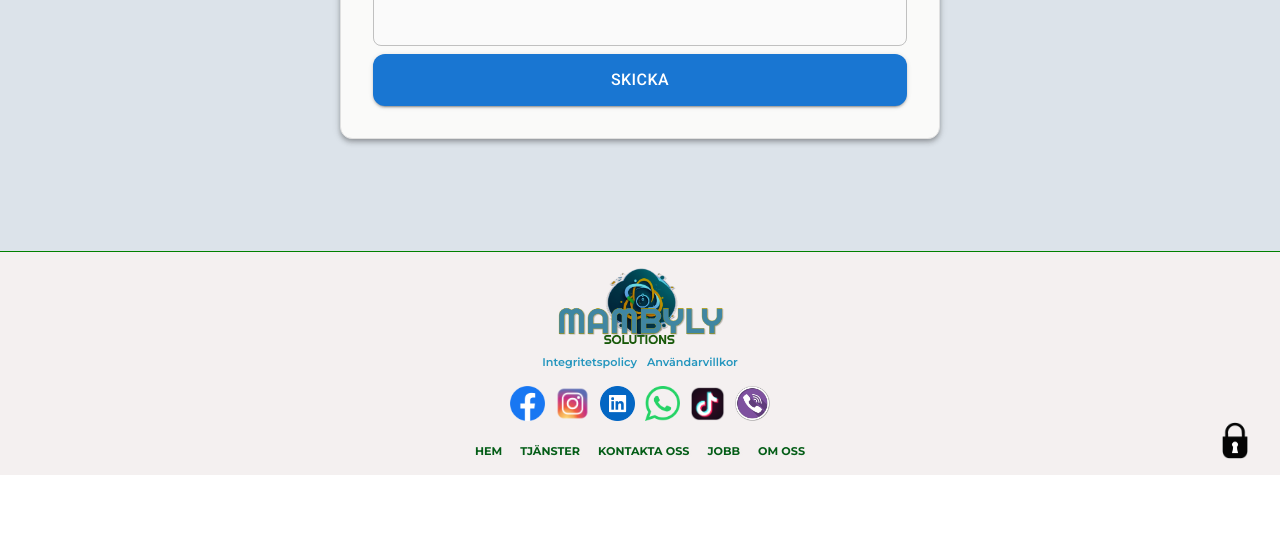
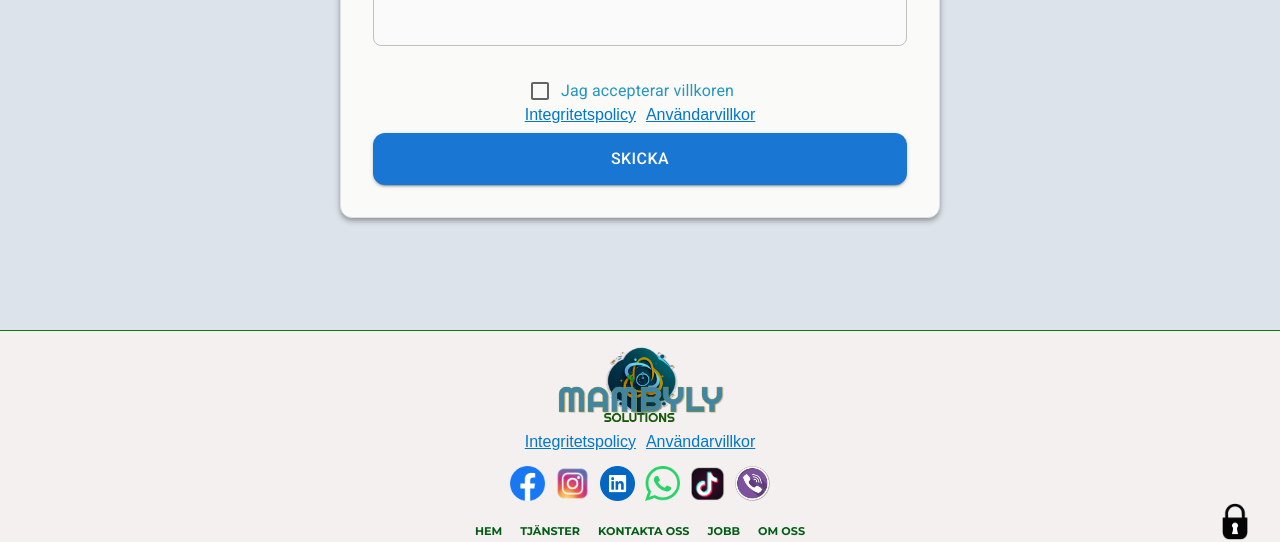
Before and after one commit to Emadenni/MambyLy-logistics-frontend, a React (Vite) app: page /kontaktaOss in a window 1280 px wide. Shown: the part 1890-2432 px from the top of the page. Before the commit the page ends 2365 px from the top, so only its background shows below. Built offline with nearby package versions, Linux system fonts and the light colour scheme; no server answers.

Commit message:
added terms modal and checkbox

```diff
--- a/src/components/ContactForm/ContactForm.tsx
+++ b/src/components/ContactForm/ContactForm.tsx
@@ -1,10 +1,11 @@
 import React, { useState, useEffect } from "react";
-import { TextField, Button, MenuItem, Select, FormControl, Box, Typography, SelectChangeEvent } from "@mui/material";
+import { TextField, Button, MenuItem, Select, FormControl, Box, Typography, SelectChangeEvent, Checkbox, FormControlLabel } from "@mui/material";
 import { FormData } from "../../types/common";
 import { positionsData } from "../data/positions";
 import useSubmitMessages from "../../hooks/useSubmitMessage";
 import { microservices } from "../data/microservices";
 import { validateForm } from "../../utils/formValidation";
+import Terms from "../Terms/Terms";
 
 const ContactForm: React.FC<{ subjectFromCard: string; isJobApplication?: boolean }> = ({
   subjectFromCard,
@@ -16,10 +17,12 @@ const ContactForm: React.FC<{ subjectFromCard: string; isJobApplication?: boolea
     message: "",
     subject: subjectFromCard || "",
     file: null,
+    termsAccepted: false,
   });
 
   const [successMessage, setSuccessMessage] = useState<string>("");
   const [errors, setErrors] = useState<{ [key: string]: string }>({});
+  const [acceptTerms, setAcceptTerms] = useState(false);
 
   const { isSubmitting, error, handleSubmit } = useSubmitMessages(isJobApplication);
 
@@ -43,13 +46,23 @@ const ContactForm: React.FC<{ subjectFromCard: string; isJobApplication?: boolea
     }
   };
 
+  const handleTermsChange = (e: React.ChangeEvent<HTMLInputElement>) => {
+    setAcceptTerms(e.target.checked);
+  };
+
   const handleFormSubmit = async (e: React.FormEvent) => {
     e.preventDefault();
 
     const formErrors = validateForm(formData, isJobApplication);
     setErrors(formErrors);
 
-    if (Object.keys(formErrors).length > 0) return;
+    if (Object.keys(formErrors).length > 0 || !acceptTerms) {
+      setErrors((prev) => ({
+        ...prev,
+        terms: "Du måste acceptera villkoren för att skicka formuläret.",
+      }));
+      return;
+    }
 
     const result = await handleSubmit(formData);
 
@@ -59,6 +72,7 @@ const ContactForm: React.FC<{ subjectFromCard: string; isJobApplication?: boolea
       message: "",
       subject: subjectFromCard || "",
       file: null,
+      termsAccepted:false,
     });
 
     if (result.success && !error) {
@@ -214,6 +228,15 @@ const ContactForm: React.FC<{ subjectFromCard: string; isJobApplication?: boolea
         </>
       )}
 
+      <FormControl fullWidth margin="normal" sx={{ display: "flex", alignItems: "center" }}>
+        <FormControlLabel
+          control={<Checkbox checked={acceptTerms} onChange={handleTermsChange} />}
+          label="Jag accepterar villkoren"
+        />
+        <Terms />
+        {errors.terms && <Typography color="error.main" variant="caption">{errors.terms}</Typography>}
+      </FormControl>
+
       <Button
         type="submit"
         variant="contained"
--- a/src/components/Terms/Terms.tsx
+++ b/src/components/Terms/Terms.tsx
@@ -1,24 +1,59 @@
-import React from 'react'
-import { Link } from 'react-router-dom'
+import React, { useState } from 'react'
 import "./terms.scss"
 
-type Props = {}
+const Terms: React.FC = () => {
+  const [showModal, setShowModal] = useState<'policy' | 'terms' | null>(null)
 
-const Terms: React.FC  = (props: Props) => {
   return (
     <article className='terms'>
-        <ul className='terms__list' >
-            <li className='terms__list__item' >
-        <Link to="/">
-        Integritetspolicy
-        </Link>
+      <ul className='terms__list'>
+        <li className='terms__list__item'>
+          <button onClick={() => setShowModal('policy')}>
+            Integritetspolicy
+          </button>
         </li>
-            <li className='terms__list__item' >
-        <Link to="/" >
-        Användarvillkor
-        </Link>
+        <li className='terms__list__item'>
+          <button onClick={() => setShowModal('terms')}>
+            Användarvillkor
+          </button>
         </li>
-        </ul>
+      </ul>
+
+      {showModal && (
+        <div className="modal" onClick={() => setShowModal(null)}>
+          <div className="modal__content" onClick={e => e.stopPropagation()}>
+            <button className="modal__close" onClick={() => setShowModal(null)}>✕</button>
+            {showModal === 'policy' && (
+              <>
+                <h2>Integritetspolicy</h2>
+                <p>Vi värnar om din integritet. Denna integritetspolicy förklarar hur vi samlar in, använder och skyddar dina personuppgifter.</p>
+                <ul>
+                  <li><strong>Vilka uppgifter samlar vi in?</strong> Vi samlar endast in de uppgifter du själv lämnar till oss, t.ex. namn, e-postadress och annan information som behövs för att tillhandahålla våra tjänster.</li>
+                  <li><strong>Hur används uppgifterna?</strong> Uppgifterna används för att leverera våra tjänster, förbättra användarupplevelsen och, om du samtycker, för att skicka nyhetsbrev och erbjudanden.</li>
+                  <li><strong>Hur skyddas dina uppgifter?</strong> Vi använder tekniska och organisatoriska säkerhetsåtgärder för att skydda dina uppgifter mot obehörig åtkomst, förlust eller manipulation.</li>
+                  <li><strong>Tredje part</strong> Vi delar inte dina personuppgifter med tredje part utan ditt samtycke, förutom när det krävs enligt lag.</li>
+                  <li><strong>Dina rättigheter</strong> Du har rätt att begära information om vilka uppgifter vi har om dig, få dem rättade eller raderade.</li>
+                </ul>
+                <p>Kontakta oss gärna om du har frågor kring vår integritetspolicy.</p>
+              </>
+            )}
+            {showModal === 'terms' && (
+              <>
+                <h2>Användarvillkor</h2>
+                <p>Genom att använda vår tjänst godkänner du följande användarvillkor:</p>
+                <ul>
+                  <li><strong>Tjänstens användning</strong> Du förbinder dig att använda tjänsten i enlighet med gällande lagar och inte missbruka den för olagliga eller otillbörliga ändamål.</li>
+                  <li><strong>Ansvarsbegränsning</strong> Vi ansvarar inte för eventuella direkta eller indirekta skador som kan uppstå vid användning av vår tjänst.</li>
+                  <li><strong>Immateriella rättigheter</strong> Allt innehåll på denna webbplats tillhör oss eller våra partners och får inte användas utan tillstånd.</li>
+                  <li><strong>Ändringar av villkor</strong> Vi förbehåller oss rätten att när som helst ändra dessa villkor. Ändringar publiceras på webbplatsen.</li>
+                  <li><strong>Tillämplig lag</strong> Dessa villkor regleras enligt svensk lag.</li>
+                </ul>
+                <p>Om du inte godkänner dessa villkor ber vi dig att inte använda tjänsten.</p>
+              </>
+            )}
+          </div>
+        </div>
+      )}
     </article>
   )
 }
--- a/src/components/Terms/terms.scss
+++ b/src/components/Terms/terms.scss
@@ -12,5 +12,47 @@
             font-size: 0.7rem;
             @include primary-font(600);
         }
-    }
-}
+        &__item button {
+            background: none;
+            border: none;
+            color: #0077cc;
+            cursor: pointer;
+            font-size: 1rem;
+            text-decoration: underline;
+          }
+        }
+      }
+
+      .modal {
+        position: fixed;
+        top: 0;
+        left: 0;
+        right: 0;
+        bottom: 0;
+        background: rgba(0, 0, 0, 0.5);
+        display: flex;
+        justify-content: center;
+        align-items: center;
+        z-index: 1000;
+      }
+
+      .modal__content {
+        background: white;
+        padding: 2rem;
+        border-radius: 8px;
+        width: 80%;
+        max-width: 600px;
+        position: relative;
+        overflow-y: auto;
+        max-height: 80vh;
+      }
+
+      .modal__close {
+        position: absolute;
+        top: 10px;
+        right: 10px;
+        background: none;
+        border: none;
+        font-size: 1.5rem;
+        cursor: pointer;
+      }
--- a/src/types/common.ts
+++ b/src/types/common.ts
@@ -37,6 +37,7 @@ export interface FormData {
   message: string;
   subject: string;
   file: File | null;
+  termsAccepted: boolean;
 }
 
 export interface FormProps {
```
Lines whose indentation alone changed are shown as unchanged.
